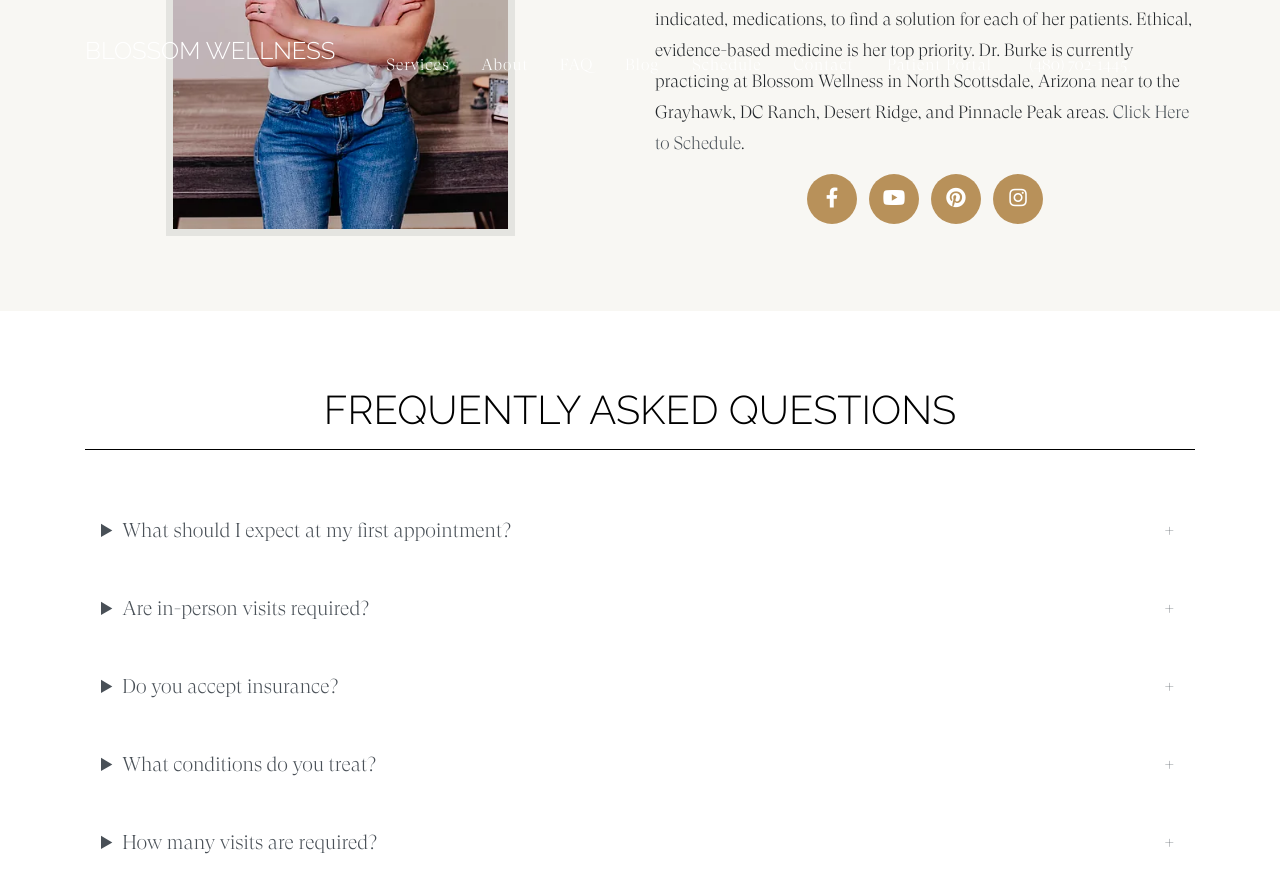
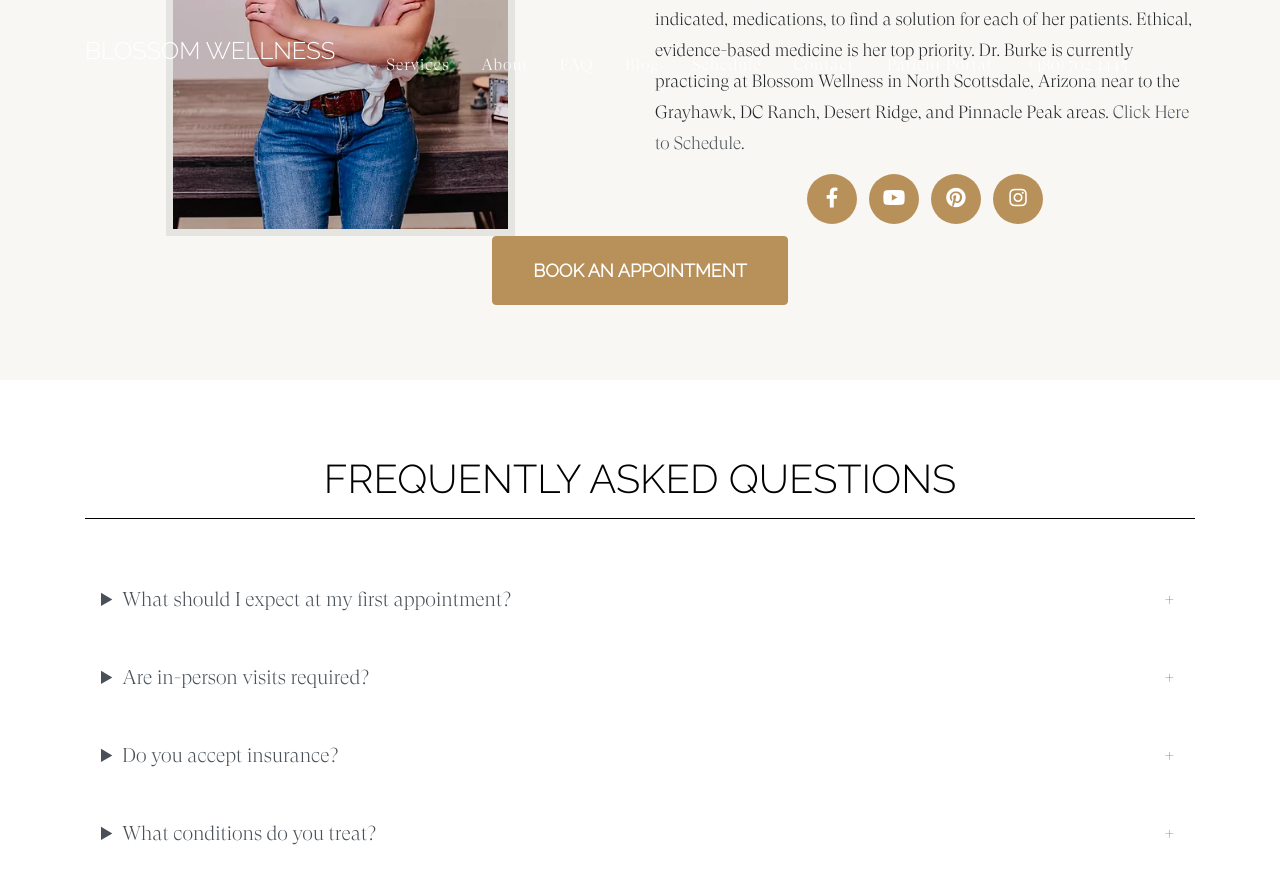
Before and after one commit to kburke8/drtaraburke, a Jekyll site: the page built from index.md, in a window 1280 px wide and 900 px high, scrolled down 2652 px. Shown: the top 893 px of the window. Built offline with Jekyll 4.4.1, drawn with Linux system fonts in a browser that asks for light colours; nearby versions of some CDN libraries; library files that are not in the unit come from our copies; a script that is not in the unit is left out.

Commit message:
add another button

```diff
--- a/_includes/about.html
+++ b/_includes/about.html
@@ -31,5 +31,8 @@
     {% endfor %}
     </div>
   </div>
+  <div class="col-lg-12" style="display: flex; justify-content: center;">
+    <a class="btn btn-primary btn-xl text-uppercase js-scroll-trigger" href="https://drtaraburke.com/book">Book an Appointment</a>
+  </div>
   </section>
   <!-- End Team -->
```
